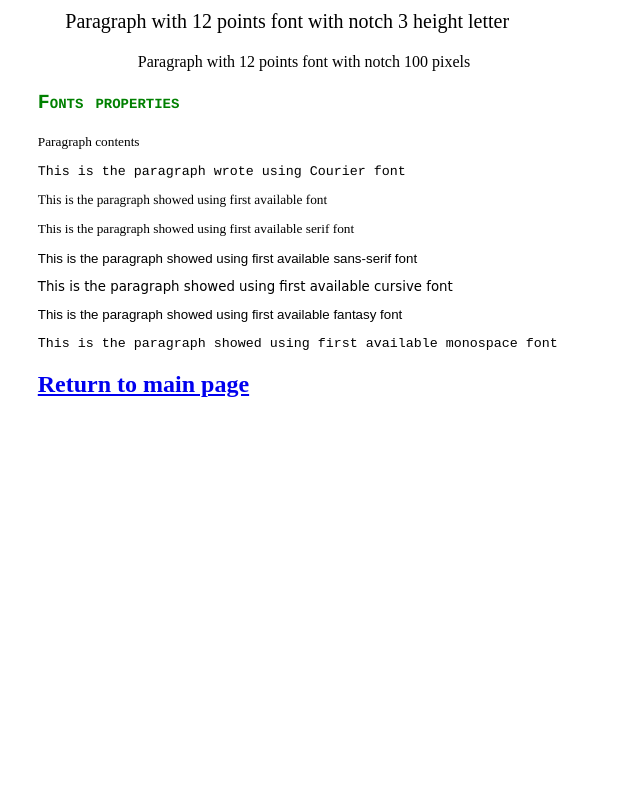
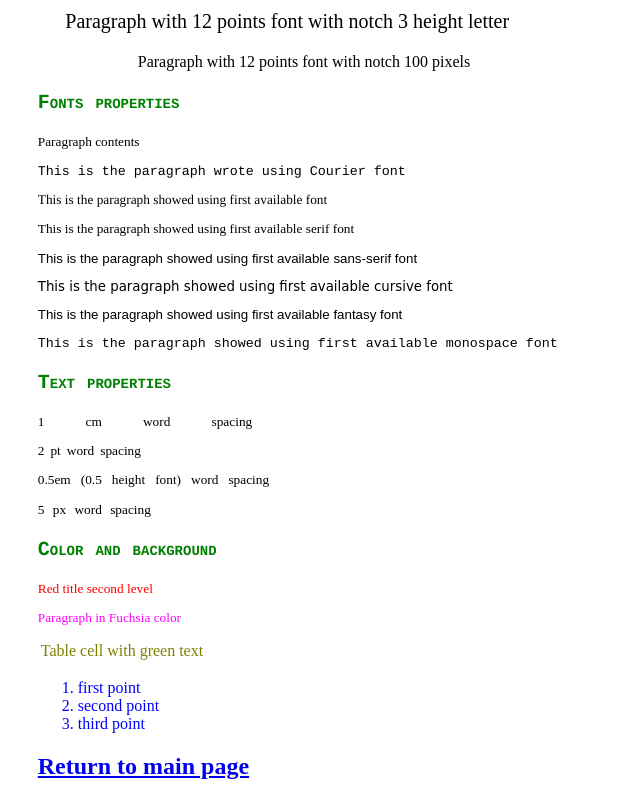
Before and after one commit to maciekp85/html-css, a plain HTML site: page test-page/css.html in a window 1280 px wide. Shown: the part 930-1730 px from the top of the page, without its empty margins (0-640 px from the left). Before the commit the page ends 1347 px from the top, so only its background shows below. Drawn offline with Linux system fonts and the light colour scheme.

Commit message:
Text properties + color and background

```diff
--- a/test-page/css.html
+++ b/test-page/css.html
@@ -54,10 +54,26 @@
     <p style="font-family: fantasy">This is the paragraph showed using first available fantasy font</p>
     <p style="font-family: monospace">This is the paragraph showed using first available monospace font</p>
 
+    <h3>Text properties</h3>
+    <p style="word-spacing: 1cm;">1 cm word spacing</p>
+    <p style="word-spacing: 2pt;">2 pt word spacing</p>
+    <p style="word-spacing: 0.5em;">0.5em (0.5 height font) word spacing</p>
+    <p style="word-spacing: 5px;">5 px word spacing</p>
 
+    <h3>Color and background</h3>
+    <p style="color: #FF0000;">Red title second level</p>
+    <p style="color: #FF00FF;">Paragraph in Fuchsia color</p>
+    <table>
+        <tr>
+            <td style="color: #808000; ">Table cell with green text</td>
+        </tr>
+    </table>
 
-
-
+    <ol style="color: blue">
+        <li>first point</li>
+        <li>second point</li>
+        <li>third point</li>
+    </ol>
 
 
     <h2><a href="../index.html#return">Return to main page</a> </h2>
```
